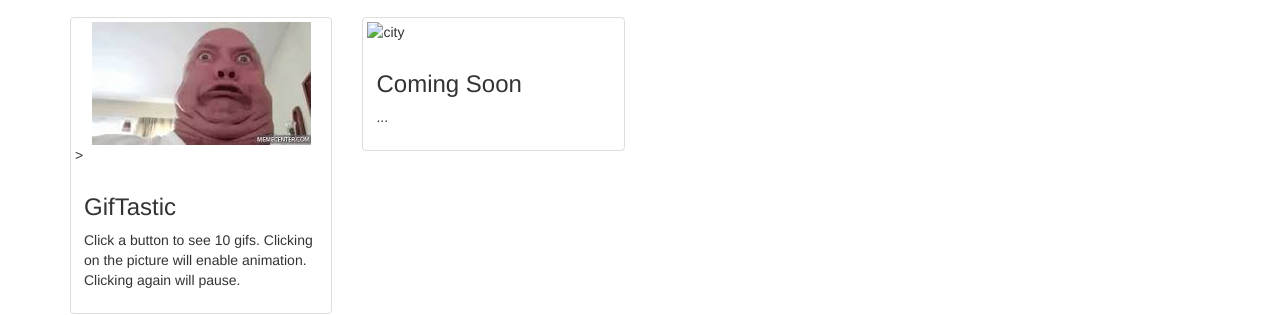
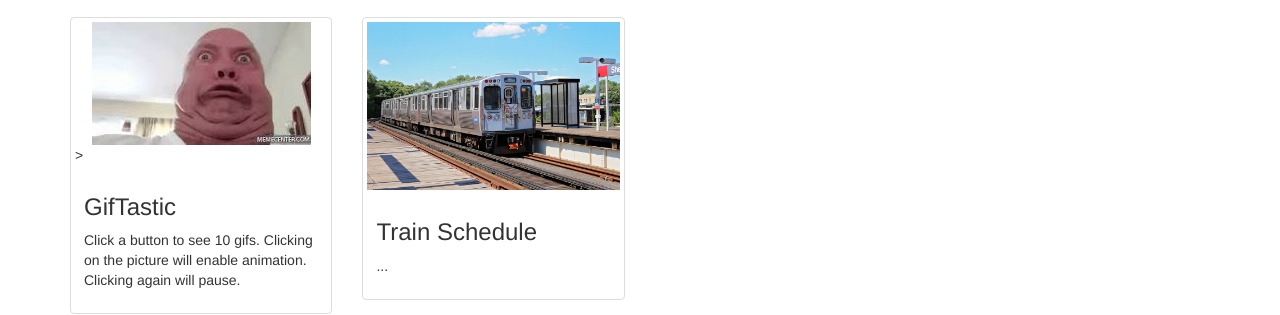
Before and after one commit to jpaffenback/Bootstrap-Portfolio, a plain HTML site: page portfolio.html in a window 1280 px wide. Shown: the part 636-951 px from the top of the page. Drawn offline with nearby package versions, Linux system fonts and the light colour scheme.

Commit message:
train schedule added

```diff
--- a/portfolio.html
+++ b/portfolio.html
@@ -96,9 +96,9 @@
                             </div>
                             <div class="col-sm-6 col-md-4">
                                     <div class="thumbnail">
-                                      <img src="../Basic-Portfolio/assets/images/sports.jpg" alt="city">
+                                      <a href="https://jpaffenback.github.io/TrainTime/" target="blank"><img src="../Bootstrap-Portfolio/assets/images/train.jpg" alt="train"></a>
                                       <div class="caption">
-                                        <h3>Coming Soon</h3>
+                                        <h3>Train Schedule</h3>
                                         <p>...</p>
 
                                       </div>
```
Also changed, not shown: assets/images/train.jpg (added).
